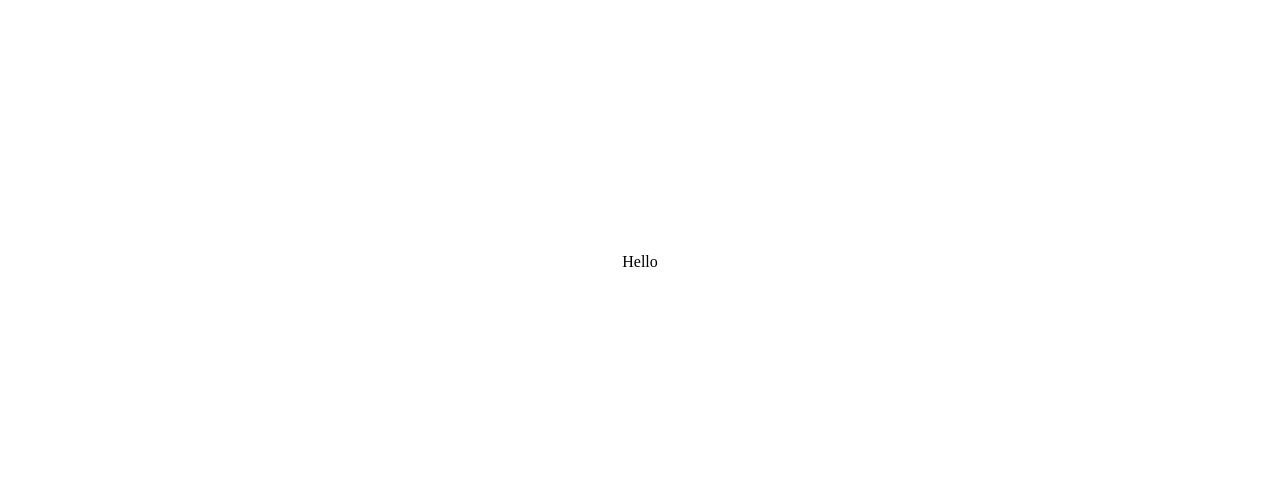
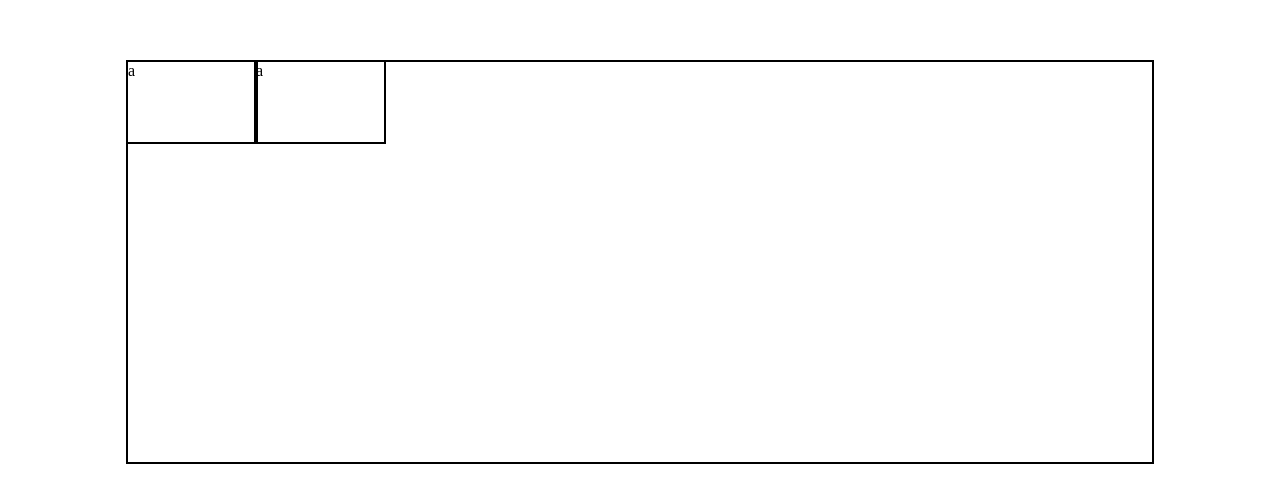
Before and after one commit to lariskovski/pixel-art-maker, a React (Create React App) app in the folder pixel-art/: page / in a window 1280 px wide. Shown: the part 138-640 px from the top of the page. Built offline with nearby package versions, Linux system fonts and the light colour scheme.

Commit message:
Add grid

```diff
--- a/pixel-art/src/App.js
+++ b/pixel-art/src/App.js
@@ -1,12 +1,13 @@
 
+import Grid from './components/Grid';
 import useStyles from './App.styles';
+
 
 function App() {
   const classes = useStyles();
   return (
     <div className={classes.app}>
-        Hello
-        {/* <Grid /> */}
+        <Grid />
     </div>
   );
 }
--- /dev/null
+++ b/pixel-art/src/components/Grid.js
@@ -0,0 +1,15 @@
+
+import { useState } from 'react';
+import useStyles from './Grid.styles';
+
+const Grid = () => {
+    const cells = useState(Array.from({ lenght: 40 }))
+    const classes = useStyles();
+    return (
+        <div className={classes.grid}>
+           {cells.map(() => <div className={classes.cell}>a</div>)}
+        </div>
+    )
+};
+
+export default Grid;
--- /dev/null
+++ b/pixel-art/src/components/Grid.styles.js
@@ -0,0 +1,16 @@
+import { createUseStyles } from 'react-jss';
+
+export default createUseStyles({
+  grid: {
+    display: 'grid',
+    gridTemplateRows: 'repeat(5, 1fr)',
+    gridTemplateColumns: 'repeat(8, 1fr)',
+    width: '80vw',
+    height: '50vh',
+    outline: '2px solid black'
+},
+
+  cell:{
+      outline: '2px solid black',
+    }
+});
```
